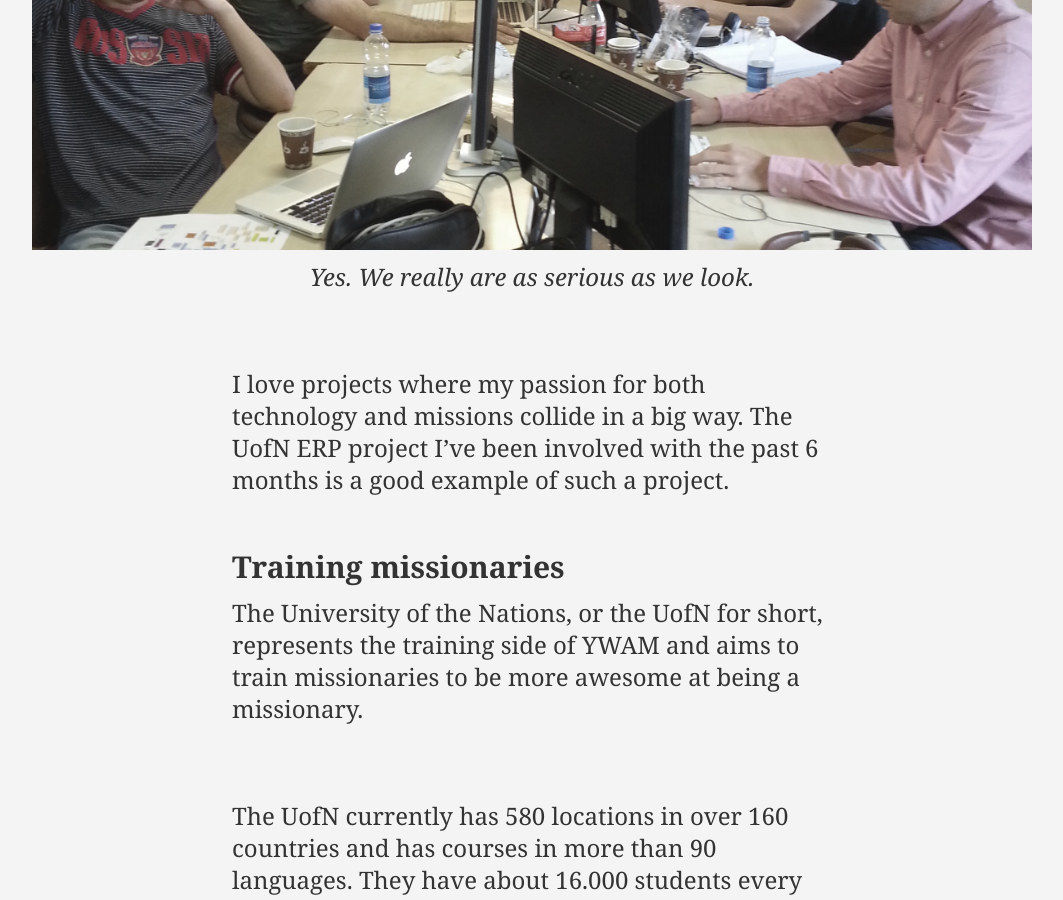
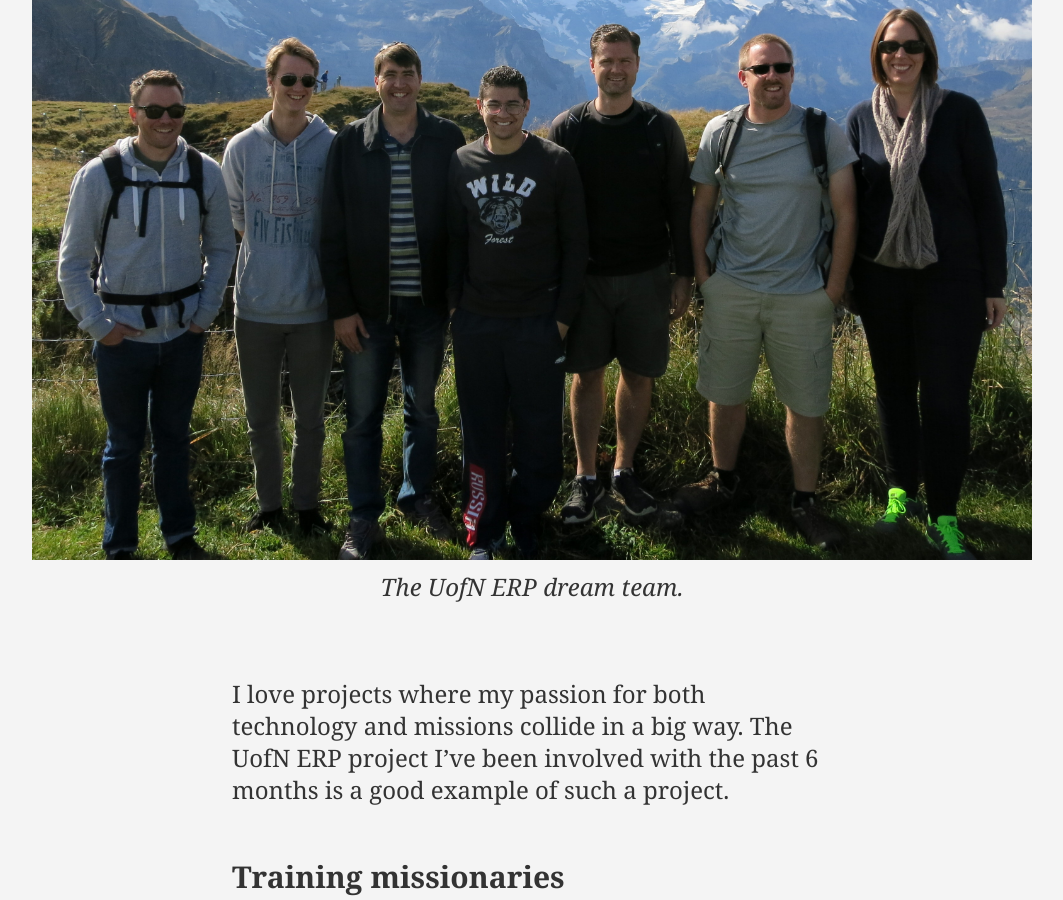
Before and after one commit to joshuadelange/joshuadelange.com, a Jekyll site: the page built from _posts/2014-10-20-the-uofn-erp-project.html, in a window 1280 px wide and 900 px high, scrolled down 512 px. Shown: the whole window, without its empty margins (108-1171 px from the left). Built offline with Jekyll 4.4.1, drawn with Linux system fonts in a browser that asks for light colours; Markdown is read by kramdown in place of the engine named in the settings; some of the changed text lies outside the part shown.

Commit message:
switching photos around

```diff
--- a/_posts/2014-10-20-the-uofn-erp-project.html
+++ b/_posts/2014-10-20-the-uofn-erp-project.html
@@ -12,8 +12,8 @@
 		<h1>The UofN ERP project</h1>
 		<p class="date">Published on October 25th, 2014</p>
 
-		<img src="/images/uofn-erp-the-team-in-action.jpg" alt="The UofN ERP team in action.">
-		<p class="caption">Yes. We really are as serious as we look.</p>
+		<img src="/images/uofn-erp-team-switzerland.jpg" alt="UofN ERP team!">
+		<p class="caption">The UofN ERP dream team.</p>
 
 	</div>
 
@@ -61,8 +61,10 @@
 	</div>
 
 	<div class="wide">
+
 		<img src="/images/uofn-erp-talking.jpg" alt="Talking!">
-		<p class="caption">Wow we're so serious.</p>
+		<p class="caption">Yes. We really are as serious as we look.</p>
+
 	</div>
 
 	<div class="narrow">
@@ -77,8 +79,10 @@
 	</div>
 
 	<div class="wide">
-		<img src="/images/uofn-erp-team-switzerland.jpg" alt="UofN ERP team!">
-		<p class="caption">The UofN ERP dream team.</p>
+
+		<img src="/images/uofn-erp-the-team-in-action.jpg" alt="The UofN ERP team in action.">
+		<p class="caption">Wow we're so serious.</p>
+
 	</div>
 
 	<div class="narrow">
```
